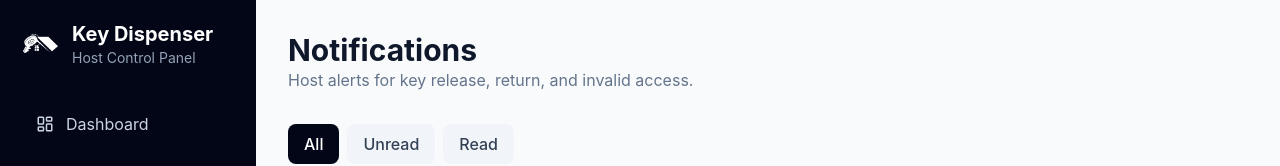
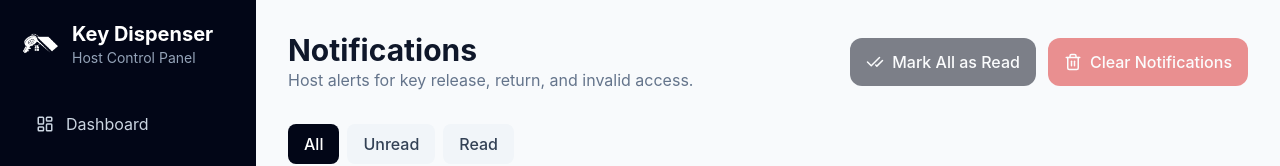
Before and after one commit to adrianabaja18/Micro-Web-Finals, a React (Vite) app: page /notifications in a window 1280 px wide. Shown: the top 166 px of the page. Built offline with nearby package versions, Linux system fonts and the light colour scheme; no server answers; the database is empty; sample sign-in values are in the browser's storage.

Commit message:
Added Clear Notifications

```diff
--- a/src/firebase/services.js
+++ b/src/firebase/services.js
@@ -801,6 +801,30 @@ export async function markNotificationRead(notificationId) {
   });
 }
 
+export async function clearNotifications() {
+  const notificationsSnapshot = await getDocs(collection(db, "notifications"));
+
+  if (notificationsSnapshot.empty) {
+    return {
+      deletedCount: 0,
+      message: "No notifications to clear.",
+    };
+  }
+
+  const batch = writeBatch(db);
+
+  notificationsSnapshot.docs.forEach((notificationDoc) => {
+    batch.delete(doc(db, "notifications", notificationDoc.id));
+  });
+
+  await batch.commit();
+
+  return {
+    deletedCount: notificationsSnapshot.size,
+    message: `${notificationsSnapshot.size} notification(s) cleared successfully.`,
+  };
+}
+
 // =====================
 // DEVICE
 // =====================
--- a/src/pages/Notifications.jsx
+++ b/src/pages/Notifications.jsx
@@ -1,5 +1,10 @@
 import { useEffect, useState } from "react";
-import { listenNotifications, markNotificationRead } from "../firebase/services";
+import {
+  clearNotifications,
+  listenNotifications,
+  markNotificationRead,
+} from "../firebase/services";
+import { CheckCheck, Trash2 } from "lucide-react";
 
 const formatDate = (timestamp) => {
   if (!timestamp?.toDate) return "Pending...";
@@ -8,7 +13,9 @@ const formatDate = (timestamp) => {
 
 export default function Notifications() {
   const [notifications, setNotifications] = useState([]);
-  const [filterStatus, setFilterStatus] = useState("all"); // "all", "read", "unread"
+  const [filterStatus, setFilterStatus] = useState("all");
+  const [clearMessage, setClearMessage] = useState("");
+  const [isClearing, setIsClearing] = useState(false);
 
   useEffect(() => {
     const unsubscribe = listenNotifications(setNotifications);
@@ -30,14 +37,62 @@ export default function Notifications() {
     return true;
   });
 
+  const handleClearNotifications = async () => {
+    const confirmed = window.confirm(
+      "Clear all notifications? This action cannot be undone.",
+    );
+
+    if (!confirmed) return;
+
+    setIsClearing(true);
+    setClearMessage("");
+
+    try {
+      const result = await clearNotifications();
+      setClearMessage(result.message);
+    } catch (error) {
+      setClearMessage(error.message);
+    } finally {
+      setIsClearing(false);
+    }
+  };
+
   return (
     <div>
-      <div className="mb-8">
-        <h1 className="text-3xl font-bold">Notifications</h1>
-        <p className="text-slate-500">
-          Host alerts for key release, return, and invalid access.
-        </p>
+      <div className="mb-8 flex flex-col md:flex-row md:items-center justify-between gap-4">
+        <div>
+          <h1 className="text-3xl font-bold">Notifications</h1>
+          <p className="text-slate-500">
+            Host alerts for key release, return, and invalid access.
+          </p>
+        </div>
+
+        <div className="flex flex-col sm:flex-row gap-3">
+          <button
+            onClick={handleMarkAllAsRead}
+            disabled={notifications.every((notif) => notif.read)}
+            className="inline-flex items-center justify-center gap-2 px-4 py-3 rounded-xl bg-slate-950 text-white hover:bg-slate-800 font-medium disabled:opacity-50 disabled:cursor-not-allowed"
+          >
+            <CheckCheck size={18} />
+            Mark All as Read
+          </button>
+
+          <button
+            onClick={handleClearNotifications}
+            disabled={isClearing || notifications.length === 0}
+            className="inline-flex items-center justify-center gap-2 px-4 py-3 rounded-xl bg-red-600 text-white hover:bg-red-700 font-medium disabled:opacity-50 disabled:cursor-not-allowed"
+          >
+            <Trash2 size={18} />
+            {isClearing ? "Clearing..." : "Clear Notifications"}
+          </button>
+        </div>
       </div>
+
+      {clearMessage && (
+        <div className="mb-5 rounded-xl bg-blue-50 text-blue-700 px-4 py-3 text-sm">
+          {clearMessage}
+        </div>
+      )}
 
       <div className="mb-6 flex flex-col sm:flex-row gap-4 items-start sm:items-center justify-between">
         <div className="flex flex-wrap gap-2">
@@ -72,15 +127,6 @@ export default function Notifications() {
             Read
           </button>
         </div>
-
-        {unreadCount > 0 && (
-          <button
-            onClick={handleMarkAllAsRead}
-            className="px-4 py-2 rounded-lg bg-green-600 text-white hover:bg-green-700 font-medium transition"
-          >
-            Mark all as read
-          </button>
-        )}
       </div>
 
       <div className="space-y-4">
```
